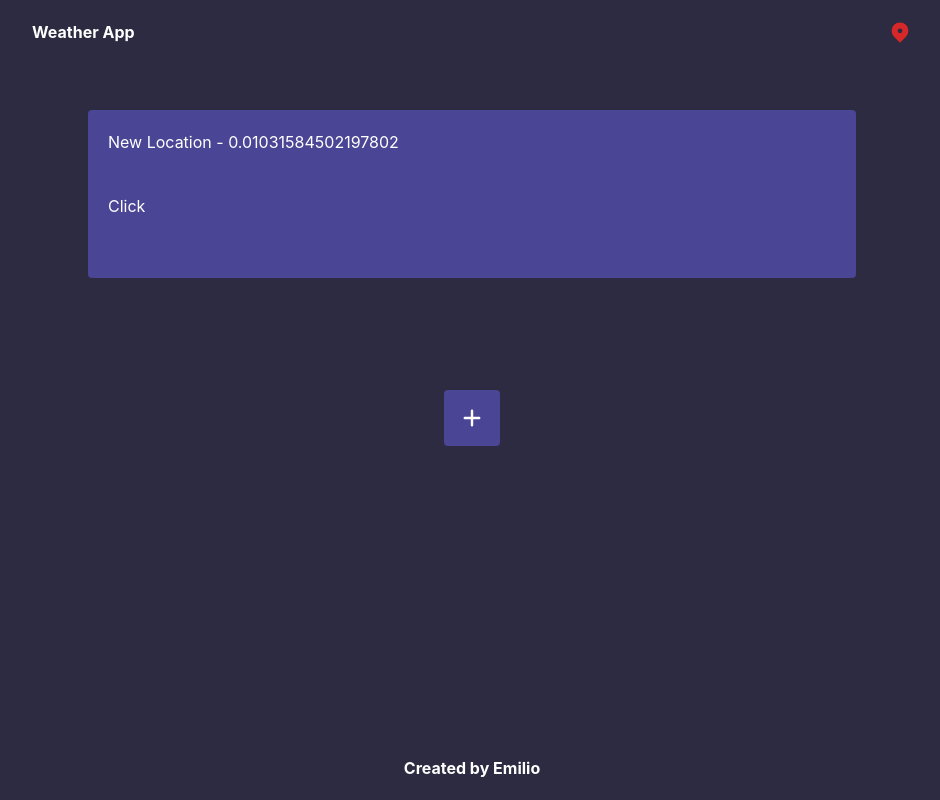
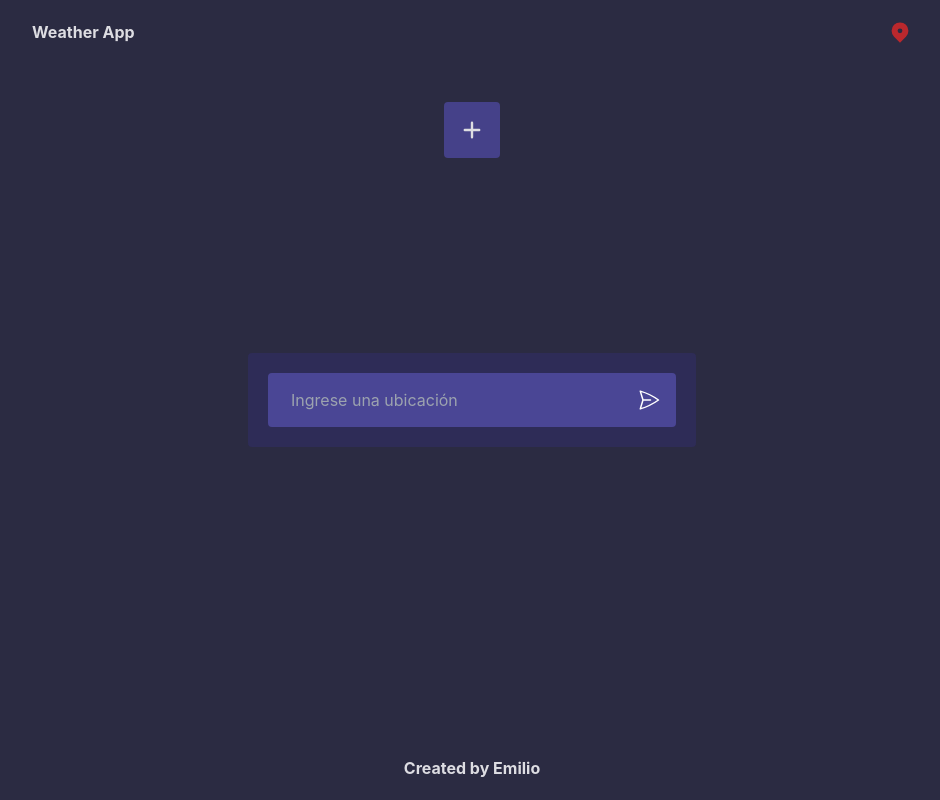
Before and after one commit to emilio-v/weather-app, a React (Create React App) app: page / in a window 1280 px wide. Both pictures are taken after a click on the button 640 px from the left and 130 px from the top of the page. Shown: the whole page, without its empty margins (168-1108 px from the left). Built offline with nearby package versions, Linux system fonts and the light colour scheme.

Commit message:
created modal to display search input, add city from search input

```diff
--- a/src/components/AddLocationButton.tsx
+++ b/src/components/AddLocationButton.tsx
@@ -1,19 +1,36 @@
-import { useContext } from "react";
+import { useState } from "react";
 import { PlusIcon } from "../assets/icons";
-import { addLocation } from "../context/actions";
-import { AppContext } from "../context/context";
+import SearchInput from "./SearchInput";
 
 const AddLocationButton = () => {
-  const { dispatch } = useContext(AppContext);
+  const [showModal, setShowModal] = useState(false);
   return (
+    <>
       <div className="flex justify-center mb-32 mt-8">
         <button
           className="p-4 bg-oxfordBlue-300 rounded"
-        onClick={() => dispatch(addLocation(`New Location - ${Math.random()}`))}
+          onClick={() => setShowModal(true)}
         >
           <PlusIcon color="white" />
         </button>
       </div>
+      {showModal && (
+        <>
+          <div
+            className="p-10 justify-center items-center flex overflow-x-hidden overflow-y-auto fixed inset-0 z-50 outline-none focus:outline-none"
+            onClick={() => setShowModal(false)}
+          >
+            <div
+              className="relative w-full my-6 mx-auto max-w-md"
+              onClick={(e) => e.stopPropagation()}
+            >
+              <SearchInput onClose={() => setShowModal(false)} />
+            </div>
+          </div>
+          <div className="fixed z-30 min-w-full min-h-screen inset-0 opacity-30 bg-[#2d2e4f8a]" />
+        </>
+      )}
+    </>
   );
 };
 
--- a/src/components/SearchInput.tsx
+++ b/src/components/SearchInput.tsx
@@ -1,23 +1,31 @@
-import { FormEvent } from "react";
+import { useContext, FormEvent } from "react";
+import useForms from "../hooks/useForms";
+import { addLocation } from "../context/actions";
+import { AppContext } from "../context/context";
 import { SendIcon } from "../assets/icons";
 
-import useForms from "../hooks/useForms";
+type SearchInputProps = {
+  onClose: () => void;
+};
 
-const SearchInput = () => {
+const SearchInput = ({ onClose }: SearchInputProps) => {
+  const { dispatch } = useContext(AppContext);
   const { location, onChange } = useForms({
     location: "",
   });
 
   const onSubmit = (e: FormEvent<HTMLFormElement>) => {
     e.preventDefault();
+    dispatch(addLocation(location));
+    onClose();
   };
 
   return (
-    <div>
+    <div className="py-5 px-5 rounded bg-[#2e2c57]">
       <form onSubmit={onSubmit}>
         <div className="flex border-[3px] border-oxfordBlue-300 rounded">
           <input
-            className="bg-oxfordBlue-600 w-full py-3 pl-5 focus:outline-0"
+            className="bg-oxfordBlue-300 w-full py-3 pl-5 focus:outline-0"
             type="text"
             placeholder="Ingrese una ubicación"
             value={location}
@@ -25,9 +33,9 @@ const SearchInput = () => {
               onChange(target.value, "location");
             }}
           />
-          <div className="p-1 flex">
+          <div className="p-1 flex bg-oxfordBlue-300">
             <button
-              className="p-2 focus:outline-0 focus:bg-[#3c3b56] hover:bg-[#3c3b56] rounded-full"
+              className="p-2 focus:outline-0 focus:bg-[#2e2c57] hover:bg-[#2e2c57] rounded-full"
               type="submit"
             >
               <SendIcon color="transparent" />
```
Lines whose indentation alone changed are shown as unchanged.
